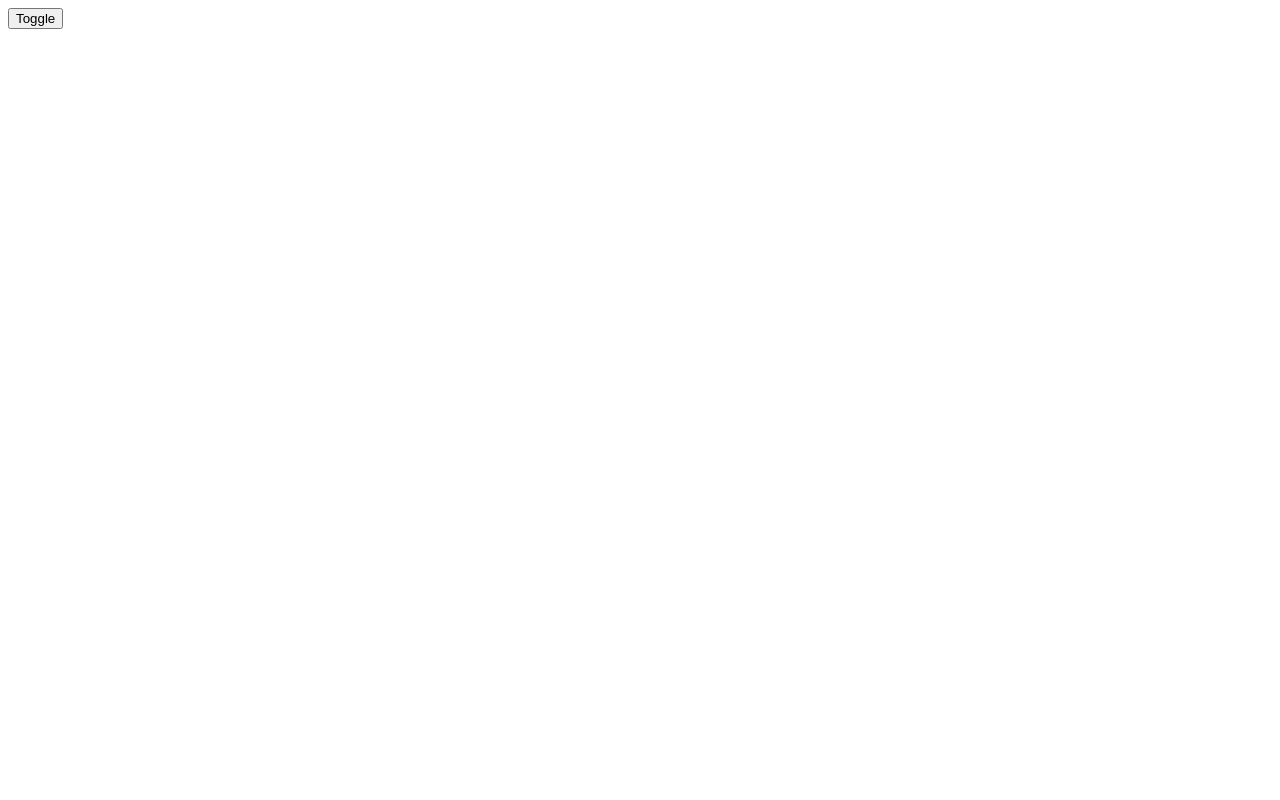
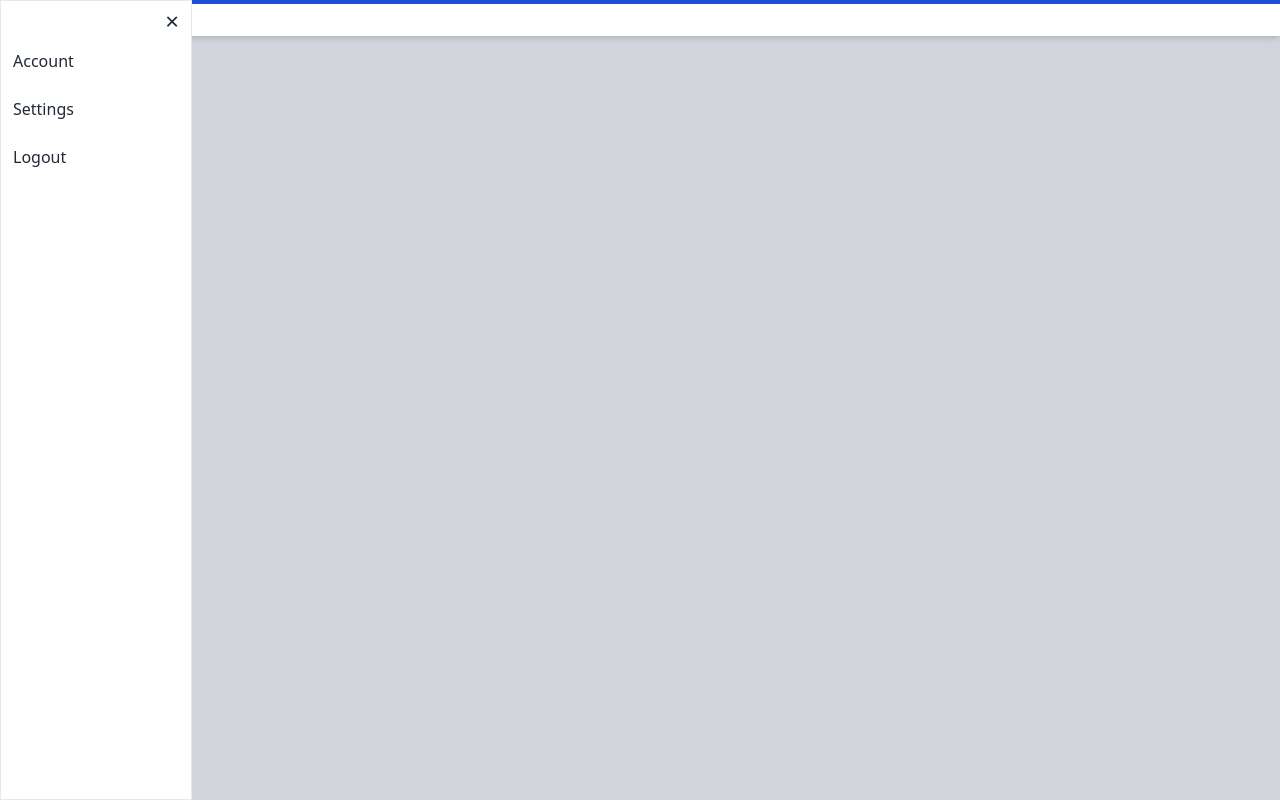
Before and after one commit to angela-mitchell-vmlyr/scrimba-alpine, a plain HTML site: page sidebar/sidebar.html in a window 1280 px wide. Drawn offline with nearby package versions, Linux system fonts and the light colour scheme.

Commit message:
add CSS to sidebar html

```diff
--- a/sidebar/sidebar.html
+++ b/sidebar/sidebar.html
@@ -5,12 +5,42 @@
     <meta http-equiv="X-UA-Compatible" content="IE=edge">
     <meta name="viewport" content="width=device-width, initial-scale=1.0">
     <title>Document</title>
+    <script src="https://cdn.tailwindcss.com"></script>
     <script src="//unpkg.com/alpinejs" defer></script>
+    <script src="https://kit.fontawesome.com/373a35906b.js" crossorigin="anonymous"></script>
+    <link rel="stylesheet" href="./dropdown.css">
 </head>
-<body>
-    <div x-data="{ isOpen: false }">
-        <button @click="isOpen = !isOpen">Toggle</button>
-        <h1 x-show="isOpen">index.html</h1>
-    </div>
+<body class="bg-gray-300 text-gray-800">
+    <header class="border-t-4 border-blue-700 bg-white shadow-md">
+        <nav class="container mx-auto px-4 flex items-center justify-between py-4">
+            <div class="flex">
+                <button>
+
+                </button>
+            </div>
+            <div class="absolute top-0 left-0 bg-white border border-right h-full w-48 hiddenf">
+                <div class="flex justify-end">
+                    <button class="text-2xl mr-3 mt-1">&times;</button>
+                </div>
+                <ul>
+                    <li>
+                        <a href="#" class="flex items-center px-3 py-3 hover:bg-gray-200">
+                            Account
+                        </a>
+                    </li>
+                    <li>
+                        <a href="#" class="flex items-center px-3 py-3 hover:bg-gray-200">
+                            Settings
+                        </a>
+                    </li>
+                    <li>
+                        <a href="#" class="flex items-center px-3 py-3 hover:bg-gray-200">
+                            Logout
+                        </a>
+                    </li>
+                </ul>
+            </div>
+        </nav>
+    </header>
 </body>
 </html>
```
